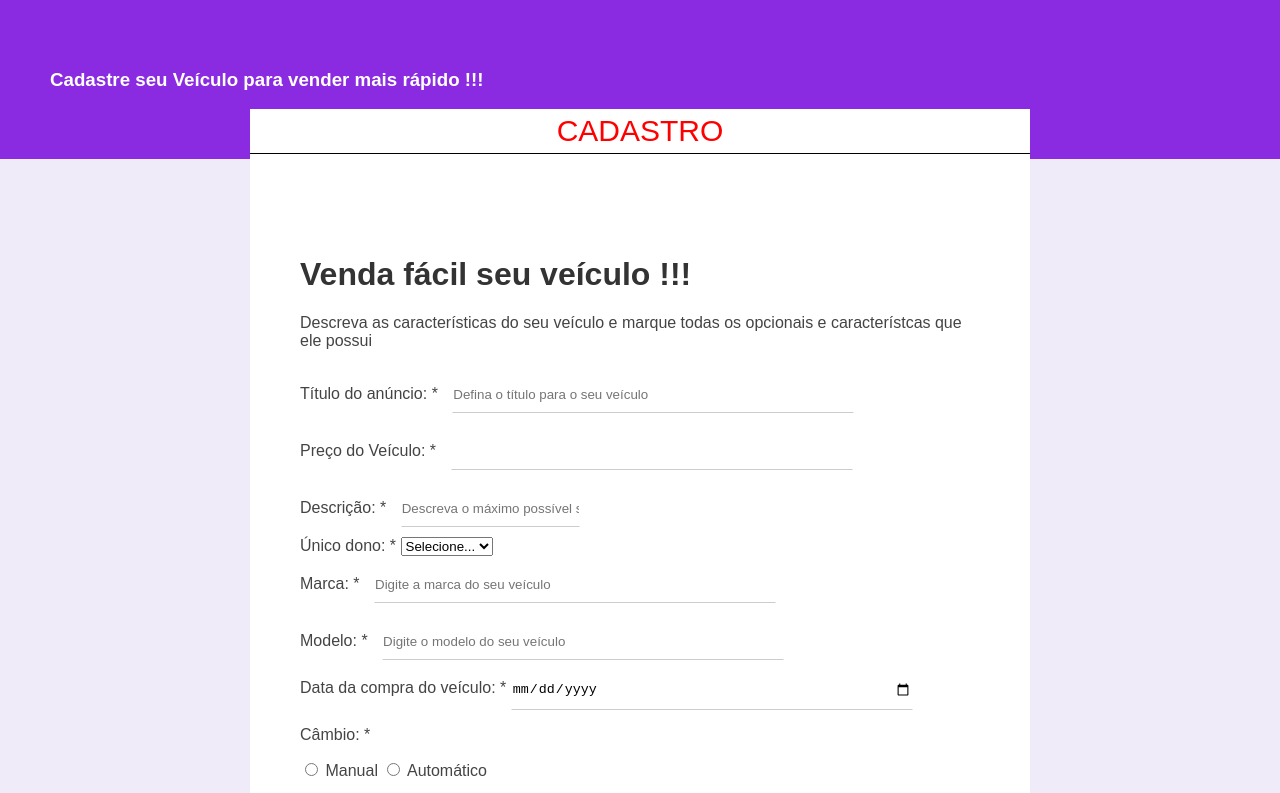
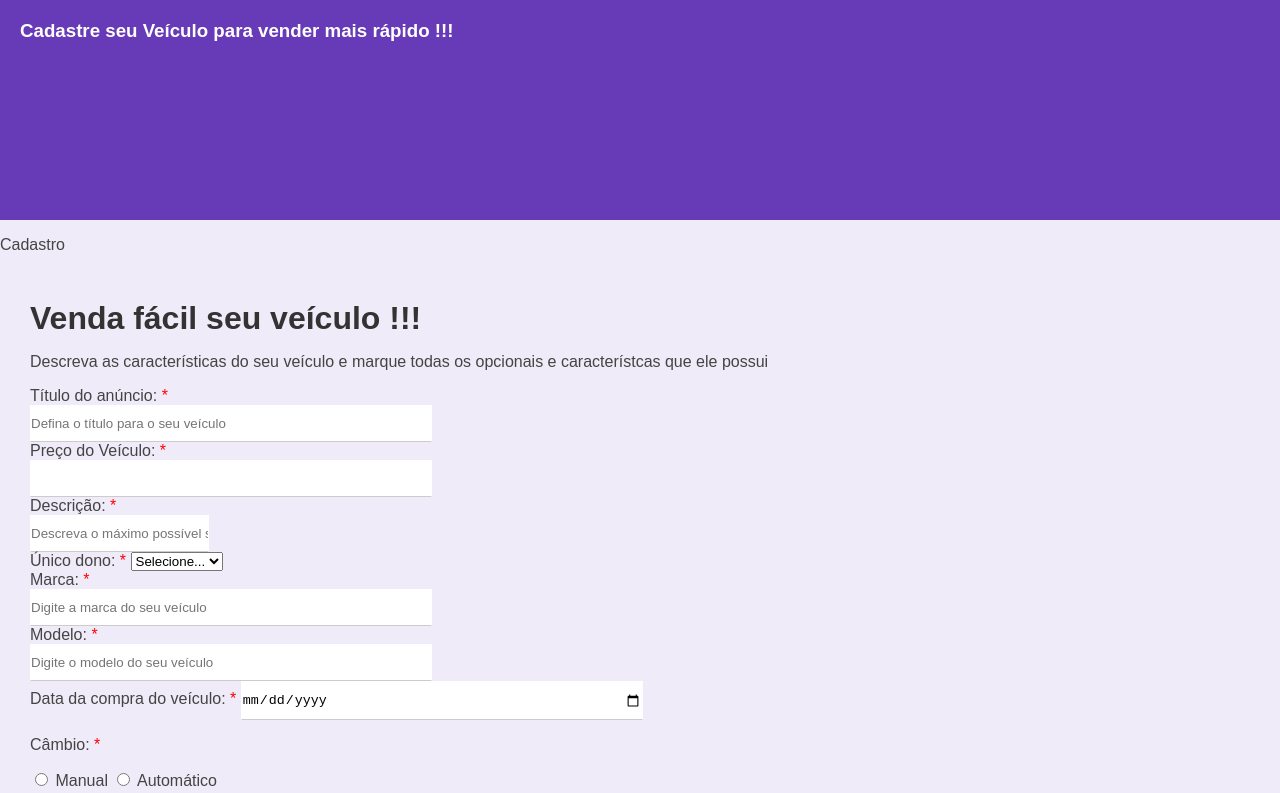
Before and after one commit to RenatoAnjo/formulario-vendas, a plain HTML site: page index.html in a window 1280 px wide. Shown: the top 793 px of the page. Drawn offline with Linux system fonts and the light colour scheme.

Commit message:
Continuando a estilo e arrumando o reset

```diff
--- a/src/css/style.css
+++ b/src/css/style.css
@@ -1,32 +1,28 @@
-.container .header {
-  background-color: blueviolet;
-  padding: 50px;
+/*Cabecalho da pagina */
+.header {
+  height: 180px;
+  padding: 20px;
+  background-color: #673AB7;
 }
 
-h3 {
-  color: white;
+.header h3 {
+  color: #FFF;
+  margin-top: 0;
 }
 
-.container .form-container {
-  background-color: white;
-  margin-left: 250px ;
-  margin-right: 250px;
-  margin-top: -80px;
+/*Corpo do FOrmulario*/
+.form-body {
+  padding:30px;
 }
 
-.form-header p {
-  text-transform: uppercase;
-  color: red;
-  font-size: 30px;
-  text-align: center;
-  padding: 5px;
-  border-bottom: solid 1px black;
+.form-title {
+  margin: 0;
 }
 
-.form-body {
-  padding: 50px;
+.required-fild {
+  color: red;
 }
 
 .block {
-  margin: 10px;
+  display: block;
 }
```
Also changed, not shown: src/css/reset.css (line endings or trailing spaces).
